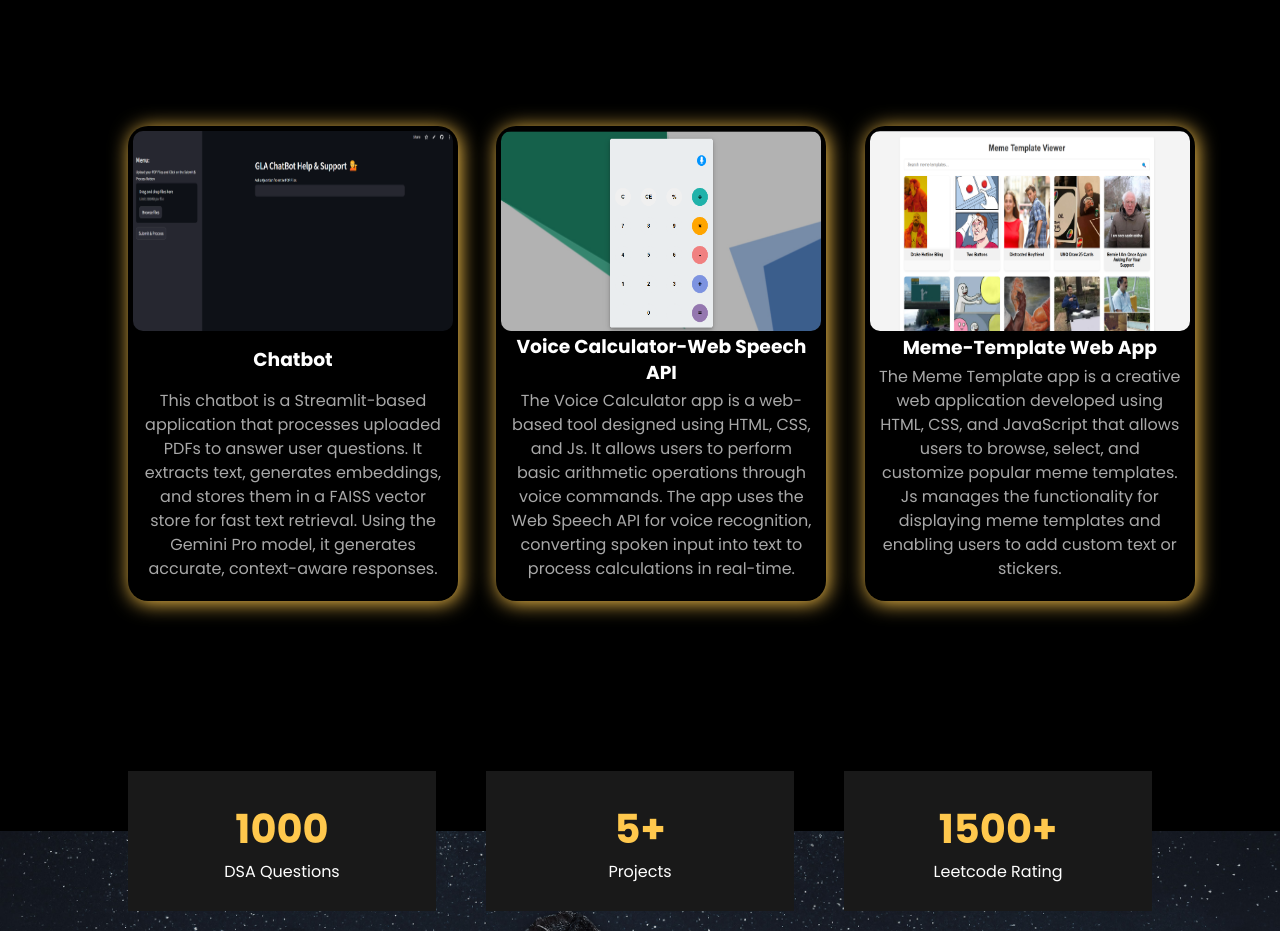
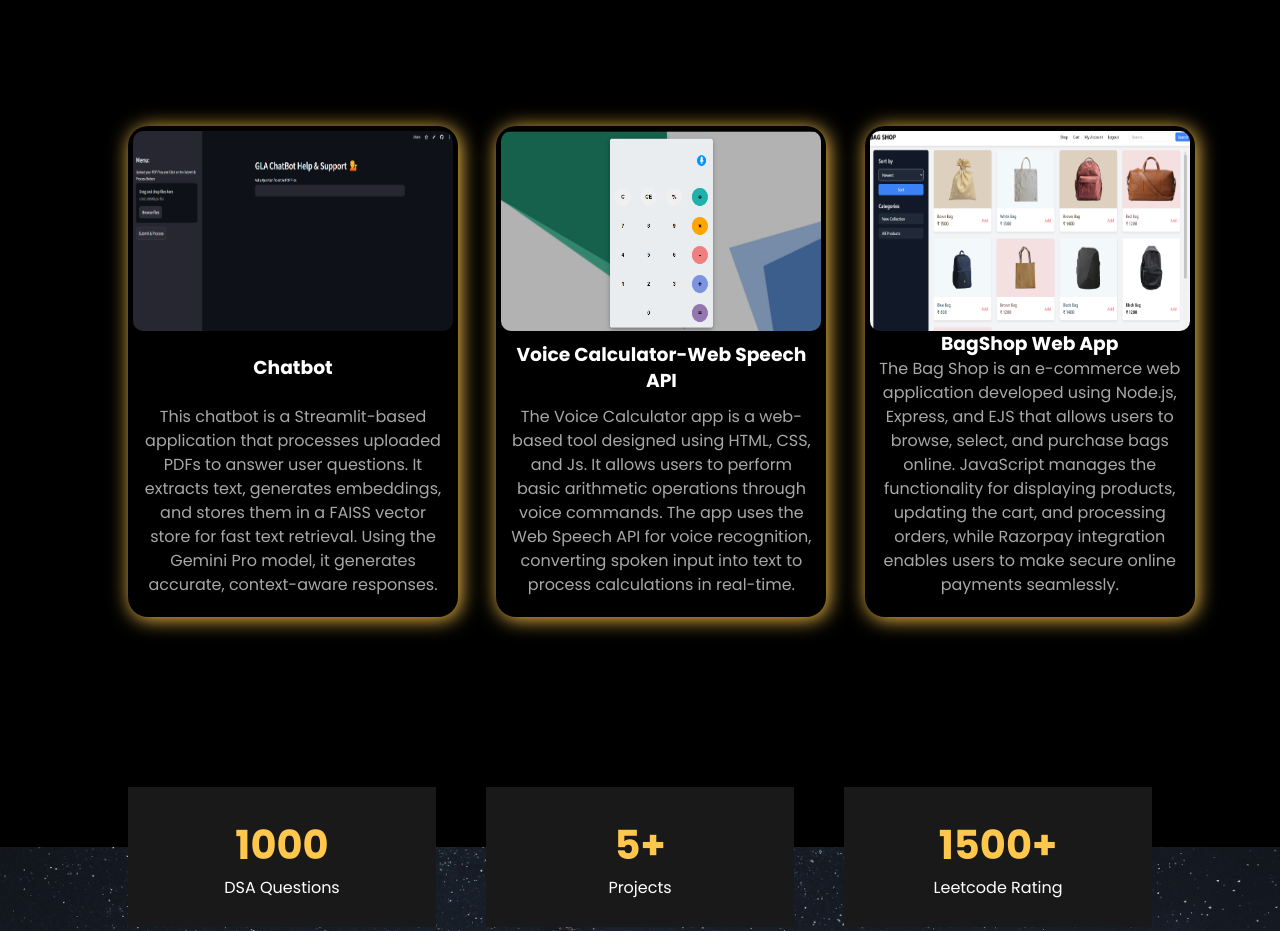
Before and after one commit to Priyanshucs22/Portfolio, a plain HTML site: page index.html in a window 1280 px wide. Shown: the part 2640-3571 px from the top of the page. Drawn offline with Linux system fonts and the light colour scheme.

Commit message:
commit for update

```diff
--- a/index.html
+++ b/index.html
@@ -172,14 +172,14 @@
                 <div class="pic">
                     <div class="slider">
                         <div class="slides">
-                            <img src="./public/movie.png" alt="">
+                            <img src="./public/bag.png" alt="">
                         </div>
                     </div>
                 </div>
-                <a href="https://priyanshucs22.github.io/Meme-Page/" target="_blank">
-                    <h3>Meme-Template Web App </h3>
+                <a href="https://bag-application.vercel.app/" target="_blank">
+                    <h3>BagShop Web App </h3>
                 </a>
-                <p>The Meme Template app is a creative web application developed using HTML, CSS, and JavaScript that allows users to browse, select, and customize popular meme templates. Js manages the functionality for displaying meme templates and enabling users to add custom text or stickers.</p>
+                <p>The Bag Shop is an e-commerce web application developed using Node.js, Express, and EJS that allows users to browse, select, and purchase bags online. JavaScript manages the functionality for displaying products, updating the cart, and processing orders, while Razorpay integration enables users to make secure online payments seamlessly.</p>
             </div>
         </div>
     </section>
```
Also changed, not shown: public/bag.png (added), public/movie.png (deleted).
